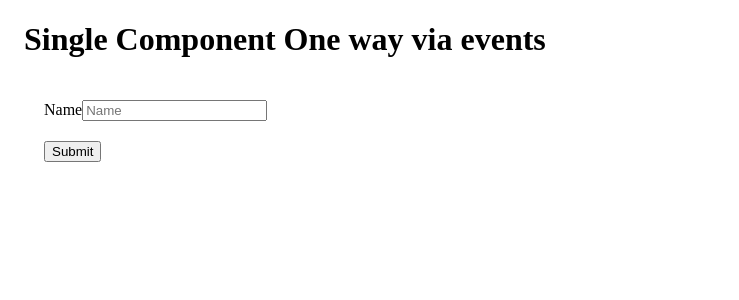
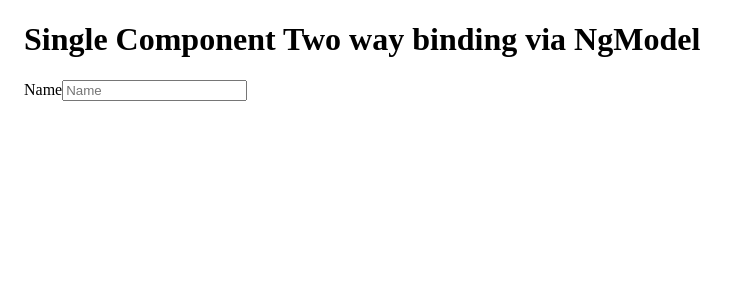
Before and after one commit to MeghnaW19/data-binding-scenerios, an Angular app: page / in a window 1280 px wide. Shown: the top 300 px of the page, without its empty margins (0-739 px from the left). Built offline with nearby package versions, Linux system fonts and the light colour scheme.

Commit message:
scenerio2

```diff
--- a/src/app/app.component.html
+++ b/src/app/app.component.html
@@ -7,7 +7,8 @@
   <title>Document</title>
 </head>
 <body>
-  <app-scenerio1></app-scenerio1>
+  <!-- <app-scenerio1></app-scenerio1> -->
+  <app-scenerio2></app-scenerio2>
   <router-outlet></router-outlet>
 </body>
 </html>
--- a/src/app/scenerio2/scenerio2.component.html
+++ b/src/app/scenerio2/scenerio2.component.html
@@ -1,3 +1,21 @@
-<p>
-  scenerio2 works!
-</p>
+<!DOCTYPE html>
+<html lang="en">
+<head>
+  <meta charset="UTF-8">
+  <meta name="viewport" content="width=device-width, initial-scale=1.0">
+  <meta http-equiv="X-UA-Compatible" content="ie=edge">
+  <title>Document</title>
+</head>
+<body>
+    <h1>{{title}}</h1>
+    <div class='submit-name'>
+      <form #myform="ngForm" (ngSubmit)="submit(myform)">
+        <div class="form-field">
+          <label class="user" ><span class="hidden">Name</span></label>
+          <input name="username" [(ngModel)]="username" placeholder="Name" ngModel required >
+        </div>
+      </form>
+    </div>
+    <h2>{{username}}</h2>
+  </body>
+</html>
--- a/src/app/scenerio2/scenerio2.component.ts
+++ b/src/app/scenerio2/scenerio2.component.ts
@@ -6,7 +6,7 @@ import { Component, OnInit } from '@angular/core';
   styleUrls: ['./scenerio2.component.css']
 })
 export class Scenerio2Component implements OnInit {
-
+  title='Single Component Two way binding via NgModel';
   constructor() { }
 
   ngOnInit() {
```
